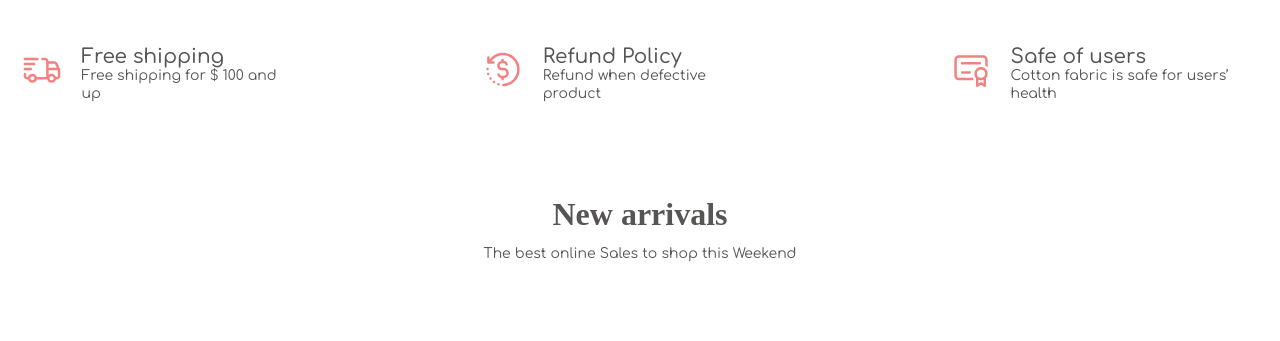
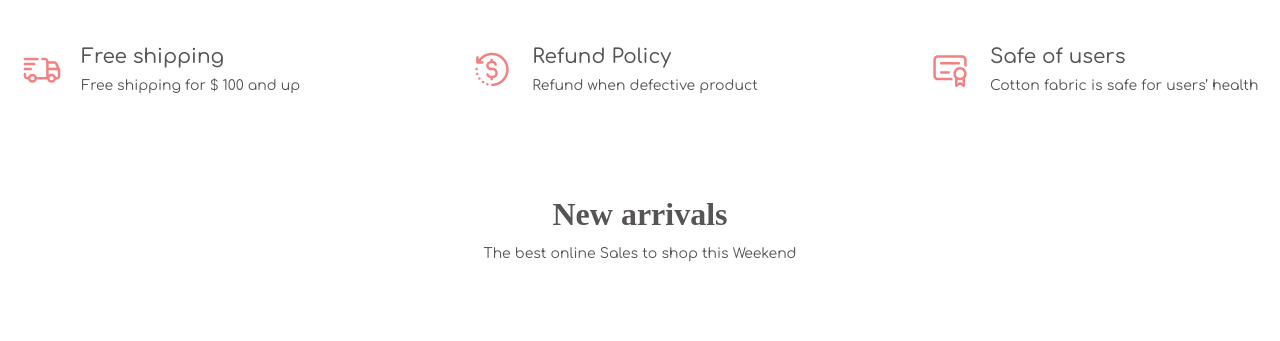
Before and after one commit to kiraKLK/baby-shop, a plain HTML site: page index.html in a window 1280 px wide. Shown: the part 692-1033 px from the top of the page. Drawn offline with Linux system fonts and the light colour scheme; a web font is replaced by a local one.

Commit message:
fix UI p3

```diff
--- a/assets/css/main.css
+++ b/assets/css/main.css
@@ -294,9 +294,9 @@ a {
     width: 1237px;
     height: 183px;
     padding: 50px;
-    justify-content: center;
+
     align-items: center;
-    gap: 200px;
+    justify-content: space-between;
 }
 
 .shiping__free-description-title {
```
